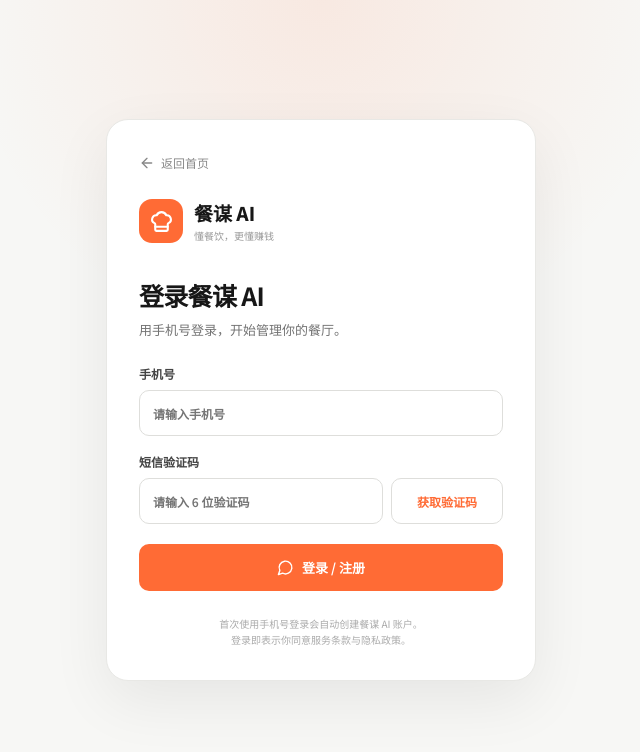
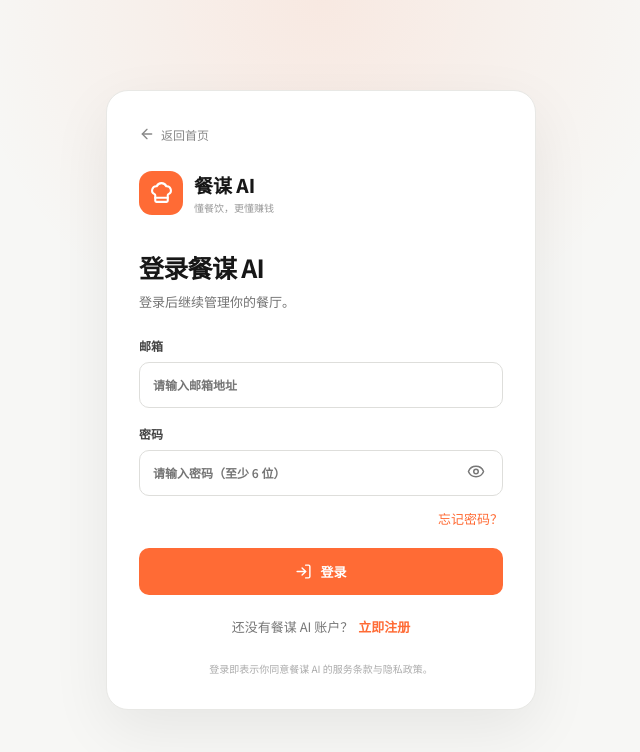
Before and after one commit to louqingle/canmou-ai, a Next.js app: page /login in a window 1280 px wide. Shown: the top 752 px of the page, without its empty margins (319-959 px from the left). Built offline with nearby package versions, Linux system fonts and the light colour scheme; no server answers.

Commit message:
Update page.tsx

```diff
--- a/app/login/page.tsx
+++ b/app/login/page.tsx
@@ -1,71 +1,29 @@
 "use client";
 
-import { FormEvent, useEffect, useState } from "react";
+import { FormEvent, useState } from "react";
 import {
   ArrowLeft,
   ChefHat,
+  Eye,
+  EyeOff,
   Loader2,
-  MessageCircle,
+  LogIn,
+  UserPlus,
 } from "lucide-react";
 import Link from "next/link";
 import { supabase } from "@/lib/supabase";
 
 export default function LoginPage() {
-  const [phone, setPhone] = useState("");
-  const [code, setCode] = useState("");
-  const [countdown, setCountdown] = useState(0);
+  const [email, setEmail] = useState("");
+  const [password, setPassword] = useState("");
+
+  const [mode, setMode] = useState<"login" | "register">("login");
+
+  const [showPassword, setShowPassword] = useState(false);
   const [loading, setLoading] = useState(false);
-  const [sending, setSending] = useState(false);
+
   const [message, setMessage] = useState("");
   const [error, setError] = useState("");
-
-  useEffect(() => {
-    if (countdown <= 0) return;
-
-    const timer = setInterval(() => {
-      setCountdown((value) => value - 1);
-    }, 1000);
-
-    return () => clearInterval(timer);
-  }, [countdown]);
-
-  function normalizePhone(value: string) {
-    return value.replace(/\D/g, "").slice(0, 11);
-  }
-
-  async function sendCode() {
-    setError("");
-    setMessage("");
-
-    const cleanPhone = normalizePhone(phone);
-
-    if (!/^1[3-9]\d{9}$/.test(cleanPhone)) {
-      setError("请输入正确的中国大陆手机号");
-      return;
-    }
-
-    setSending(true);
-
-    try {
-      const { error } = await supabase.auth.signInWithOtp({
-        phone: `+86${cleanPhone}`,
-      });
-
-      if (error) {
-        throw error;
-      }
-
-      setCountdown(60);
-      setMessage("验证码已发送，请注意查收短信");
-    } catch (err) {
-      const text =
-        err instanceof Error ? err.message : "验证码发送失败";
-
-      setError(text);
-    } finally {
-      setSending(false);
-    }
-  }
 
   async function handleSubmit(e: FormEvent) {
     e.preventDefault();
@@ -73,44 +31,92 @@ export default function LoginPage() {
     setError("");
     setMessage("");
 
-    const cleanPhone = normalizePhone(phone);
+    const cleanEmail = email.trim().toLowerCase();
 
-    if (!/^1[3-9]\d{9}$/.test(cleanPhone)) {
-      setError("请输入正确的中国大陆手机号");
+    if (!cleanEmail) {
+      setError("请输入邮箱地址");
       return;
     }
 
-    if (!/^\d{6}$/.test(code)) {
-      setError("请输入 6 位验证码");
+    if (!cleanEmail.includes("@")) {
+      setError("请输入正确的邮箱地址");
+      return;
+    }
+
+    if (password.length < 6) {
+      setError("密码至少需要 6 位");
       return;
     }
 
     setLoading(true);
 
     try {
-      const { data, error } = await supabase.auth.verifyOtp({
-        phone: `+86${cleanPhone}`,
-        token: code,
-        type: "sms",
-      });
+      if (mode === "login") {
+        const { data, error } =
+          await supabase.auth.signInWithPassword({
+            email: cleanEmail,
+            password,
+          });
+
+        if (error) {
+          throw error;
+        }
+
+        if (!data.session) {
+          throw new Error("登录状态创建失败，请重新登录");
+        }
+
+        window.location.href = "/";
+        return;
+      }
+
+      const { data, error } =
+        await supabase.auth.signUp({
+          email: cleanEmail,
+          password,
+        });
 
       if (error) {
         throw error;
       }
 
-      if (!data.session) {
-        throw new Error("登录状态创建失败，请重新获取验证码");
+      if (data.session) {
+        window.location.href = "/";
+        return;
       }
 
-      window.location.href = "/";
+      setMessage(
+        "注册成功！请检查邮箱并完成验证，然后登录。"
+      );
     } catch (err) {
       const text =
-        err instanceof Error ? err.message : "登录失败，请稍后重试";
+        err instanceof Error
+          ? err.message
+          : "操作失败，请稍后重试";
 
-      setError(text);
+      if (
+        text.toLowerCase().includes("invalid login")
+      ) {
+        setError("邮箱或密码错误");
+      } else if (
+        text.toLowerCase().includes("already registered")
+      ) {
+        setError("这个邮箱已经注册，请直接登录");
+      } else {
+        setError(text);
+      }
     } finally {
       setLoading(false);
     }
+  }
+
+  function switchMode() {
+    setMode((current) =>
+      current === "login" ? "register" : "login"
+    );
+
+    setError("");
+    setMessage("");
   }
 
   return (
@@ -121,103 +127,153 @@ export default function LoginPage() {
           返回首页
         </Link>
 
+        {/* Logo */}
         <div className="auth-logo">
           <div className="auth-logo-mark">
             <ChefHat size={25} />
           </div>
 
           <div>
-            <div className="auth-logo-title">餐谋 AI</div>
+            <div className="auth-logo-title">
+              餐谋 AI
+            </div>
+
             <div className="auth-logo-subtitle">
               懂餐饮，更懂赚钱
             </div>
           </div>
         </div>
 
+        {/* Heading */}
         <div className="auth-heading">
-          <h1>登录餐谋 AI</h1>
+          <h1>
+            {mode === "login"
+              ? "登录餐谋 AI"
+              : "创建餐谋 AI 账户"}
+          </h1>
 
           <p>
-            用手机号登录，开始管理你的餐厅。
+            {mode === "login"
+              ? "登录后继续管理你的餐厅。"
+              : "注册账户，开始你的餐厅经营分析。"}
           </p>
         </div>
 
+        {/* Form */}
         <form
           onSubmit={handleSubmit}
           className="auth-form"
         >
           <label>
-            手机号
+            邮箱
 
             <input
-              type="tel"
-              inputMode="numeric"
-              placeholder="请输入手机号"
-              value={phone}
+              type="email"
+              placeholder="请输入邮箱地址"
+              value={email}
               onChange={(e) =>
-                setPhone(normalizePhone(e.target.value))
+                setEmail(e.target.value)
               }
-              maxLength={11}
-              autoComplete="tel"
+              autoComplete="email"
+              disabled={loading}
             />
           </label>
 
           <label>
-            短信验证码
+            密码
 
             <div
               style={{
-                display: "flex",
-                gap: "8px",
+                position: "relative",
                 marginTop: "8px",
               }}
             >
               <input
-                type="text"
-                inputMode="numeric"
-                placeholder="请输入 6 位验证码"
-                value={code}
+                type={
+                  showPassword
+                    ? "text"
+                    : "password"
+                }
+                placeholder="请输入密码（至少 6 位）"
+                value={password}
                 onChange={(e) =>
-                  setCode(
-                    e.target.value
-                      .replace(/\D/g, "")
-                      .slice(0, 6)
-                  )
+                  setPassword(e.target.value)
                 }
-                maxLength={6}
-                autoComplete="one-time-code"
+                autoComplete={
+                  mode === "login"
+                    ? "current-password"
+                    : "new-password"
+                }
+                disabled={loading}
                 style={{
                   marginTop: 0,
-                  flex: 1,
+                  paddingRight: "48px",
                 }}
               />
 
               <button
                 type="button"
-                onClick={sendCode}
-                disabled={sending || countdown > 0}
+                onClick={() =>
+                  setShowPassword(
+                    (value) => !value
+                  )
+                }
+                disabled={loading}
+                aria-label={
+                  showPassword
+                    ? "隐藏密码"
+                    : "显示密码"
+                }
                 style={{
-                  width: "112px",
-                  flexShrink: 0,
-                  border: "1px solid #dededb",
-                  borderRadius: "10px",
-                  background: "#fff",
-                  color:
-                    countdown > 0
-                      ? "#aaa"
-                      : "var(--orange)",
-                  fontSize: "12px",
-                  fontWeight: 700,
+                  position: "absolute",
+                  right: "12px",
+                  top: "50%",
+                  transform:
+                    "translateY(-50%)",
+                  border: 0,
+                  background: "transparent",
+                  padding: "6px",
+                  color: "#777",
                 }}
               >
-                {sending
-                  ? "发送中..."
-                  : countdown > 0
-                    ? `${countdown}s 后重发`
-                    : "获取验证码"}
+                {showPassword ? (
+                  <EyeOff size={18} />
+                ) : (
+                  <Eye size={18} />
+                )}
               </button>
             </div>
           </label>
+
+          {/* Forgot password */}
+          {mode === "login" && (
+            <div
+              style={{
+                display: "flex",
+                justifyContent:
+                  "flex-end",
+                marginTop: "-4px",
+              }}
+            >
+              <button
+                type="button"
+                onClick={() =>
+                  setMessage(
+                    "忘记密码功能下一步接入。"
+                  )
+                }
+                style={{
+                  border: 0,
+                  background: "transparent",
+                  color: "var(--orange)",
+                  fontSize: "13px",
+                  padding: 0,
+                }}
+              >
+                忘记密码？
+              </button>
+            </div>
+          )}
 
           {error && (
             <div className="auth-message error">
@@ -242,21 +298,59 @@ export default function LoginPage() {
                   size={17}
                   className="spin"
                 />
-                登录中...
+                {mode === "login"
+                  ? "登录中..."
+                  : "注册中..."}
               </>
             ) : (
               <>
-                <MessageCircle size={17} />
-                登录 / 注册
+                {mode === "login" ? (
+                  <LogIn size={17} />
+                ) : (
+                  <UserPlus size={17} />
+                )}
+
+                {mode === "login"
+                  ? "登录"
+                  : "免费注册"}
               </>
             )}
           </button>
         </form>
 
+        {/* Switch */}
+        <div
+          style={{
+            textAlign: "center",
+            marginTop: "22px",
+            fontSize: "13px",
+            color: "#777",
+          }}
+        >
+          {mode === "login"
+            ? "还没有餐谋 AI 账户？"
+            : "已经有账户？"}
+
+          <button
+            type="button"
+            onClick={switchMode}
+            style={{
+              border: 0,
+              background: "transparent",
+              color: "var(--orange)",
+              fontWeight: 700,
+              marginLeft: "5px",
+              padding: 0,
+            }}
+          >
+            {mode === "login"
+              ? "立即注册"
+              : "立即登录"}
+          </button>
+        </div>
+
         <div className="auth-footer">
-          首次使用手机号登录会自动创建餐谋 AI 账户。
-          <br />
-          登录即表示你同意服务条款与隐私政策。
+          登录即表示你同意餐谋 AI 的服务条款与隐私政策。
         </div>
       </div>
     </main>
```
